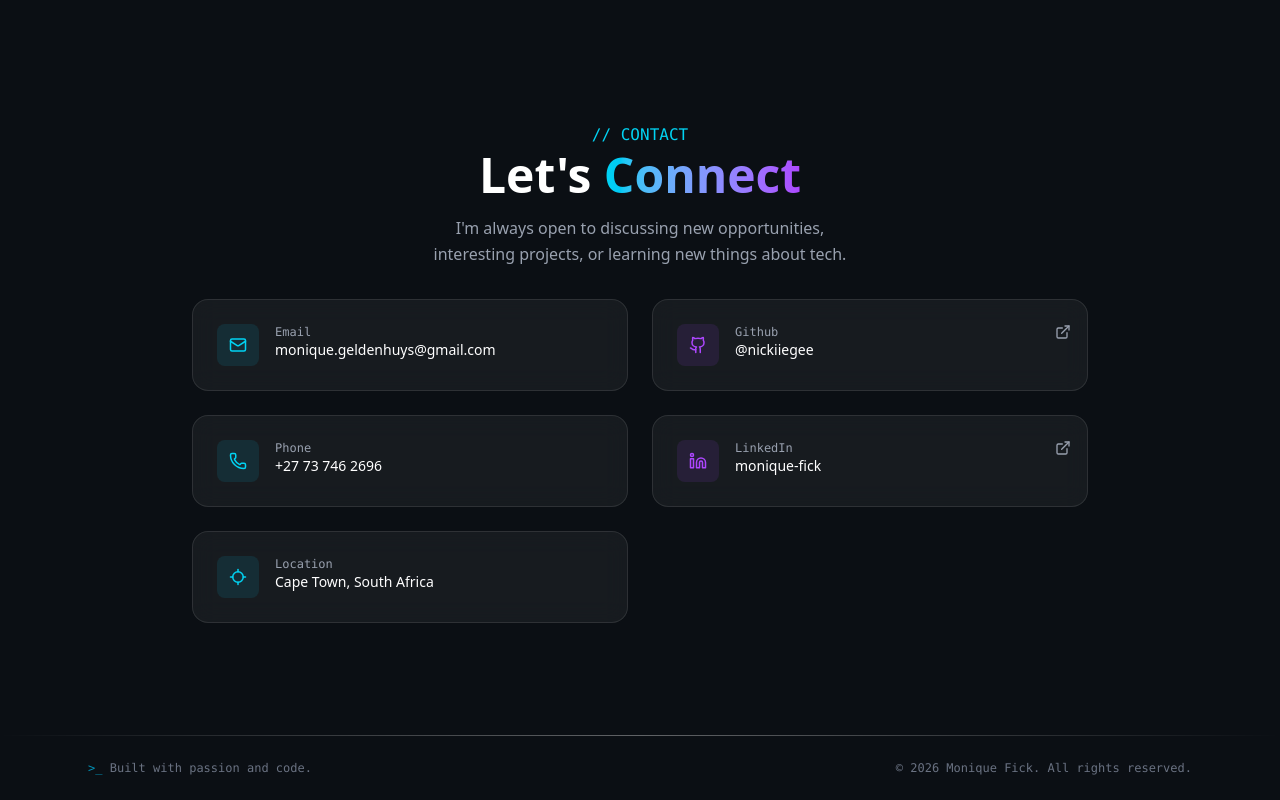
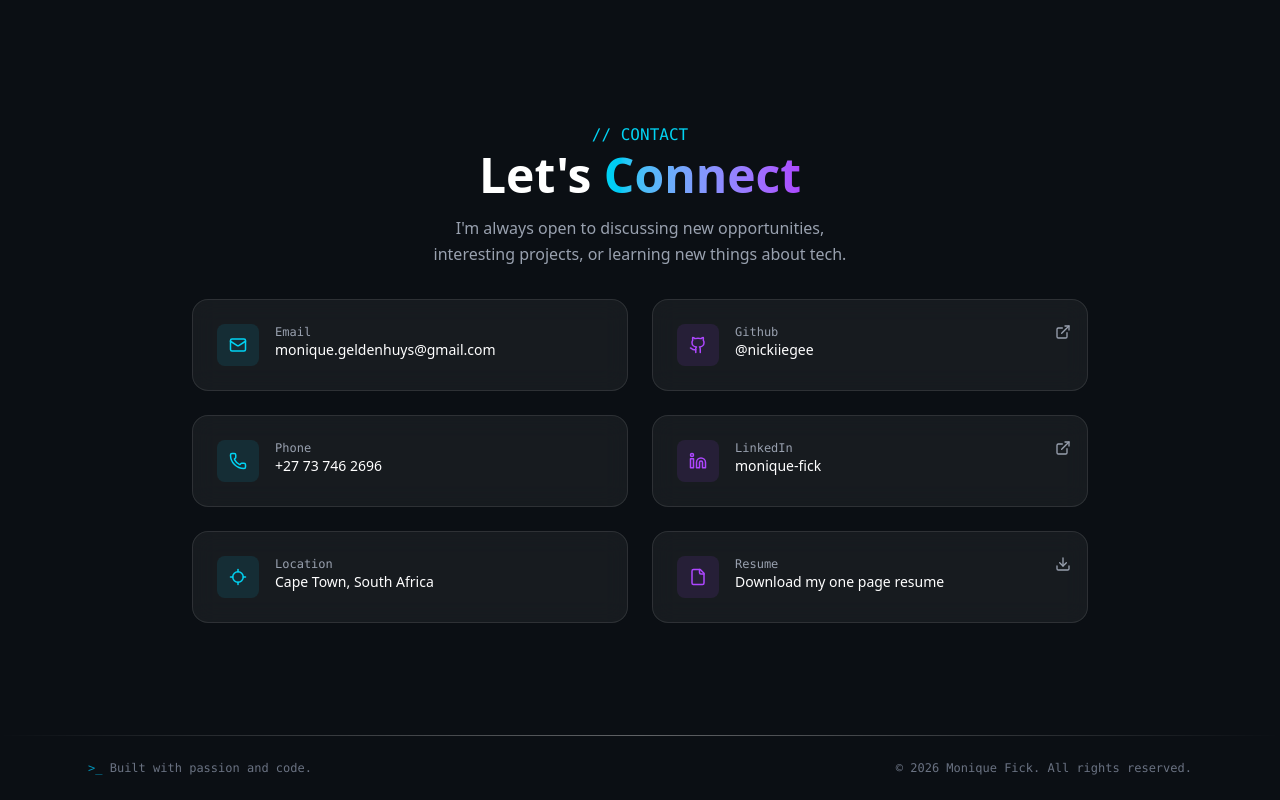
Before and after one commit to Nickiiegee/moniquefick-resume, a React (Vite) app: page / in a window 1280 px wide. Shown: the part 4848-5648 px from the top of the page. Built offline with nearby package versions, Linux system fonts and the light colour scheme.

Commit message:
added one page resume

```diff
--- a/src/components/Contact.jsx
+++ b/src/components/Contact.jsx
@@ -1,5 +1,5 @@
 import { motion } from "framer-motion";
-import { Mail, Github, Phone, Linkedin, Locate, ExternalLink } from "lucide-react";
+import { Mail, Github, Phone, Linkedin, Locate, ExternalLink, File, Download } from "lucide-react";
 
 export default function About() {
   return (
@@ -38,12 +38,13 @@ export default function About() {
           <InfoCard icon={<Phone size={18} />} title="Phone" subtitle="+27 73 746 2696" color="text-cyan-400" />
           <InfoCard icon={<Linkedin size={18} />} title="LinkedIn" subtitle="monique-fick" color="text-purple-500" link="https://www.linkedin.com/in/monique-fick-geldenhuys-2b67741b3/" />
           <InfoCard icon={<Locate size={18} />} title="Location" subtitle="Cape Town, South Africa" color="text-cyan-400" />
+          <InfoCard icon={<File size={18} />} title="Resume" subtitle="Download my one page resume" color="text-purple-500" resume={true} />
         </motion.div>
     </section>
   );
 }
 
-function InfoCard({ icon, title, subtitle, color, link }) {
+function InfoCard({ icon, title, subtitle, color, link, resume }) {
   const getBackgroundFromColor = (textColor) => {
     if (textColor.includes('cyan')) return 'bg-cyan-400/10';
     if (textColor.includes('purple')) return 'bg-purple-500/10';
@@ -76,6 +77,15 @@ function InfoCard({ icon, title, subtitle, color, link }) {
             <ExternalLink size={16} />
           </a>
         )}
+        {resume && (
+          <a
+            href="/moniquefick-resume/MoniqueFickResume.pdf"
+            download="MoniqueFickResume.pdf"
+            className="absolute my-auto text-gray-400 transition duration-300 ease-in-out right-4 hover:text-purple-500"
+          >
+            <Download size={16} />
+          </a>
+        )}
       </div>
     </div>
   );
```
Also changed, not shown: 1 other file (tests, documents, lock files or other folders).
